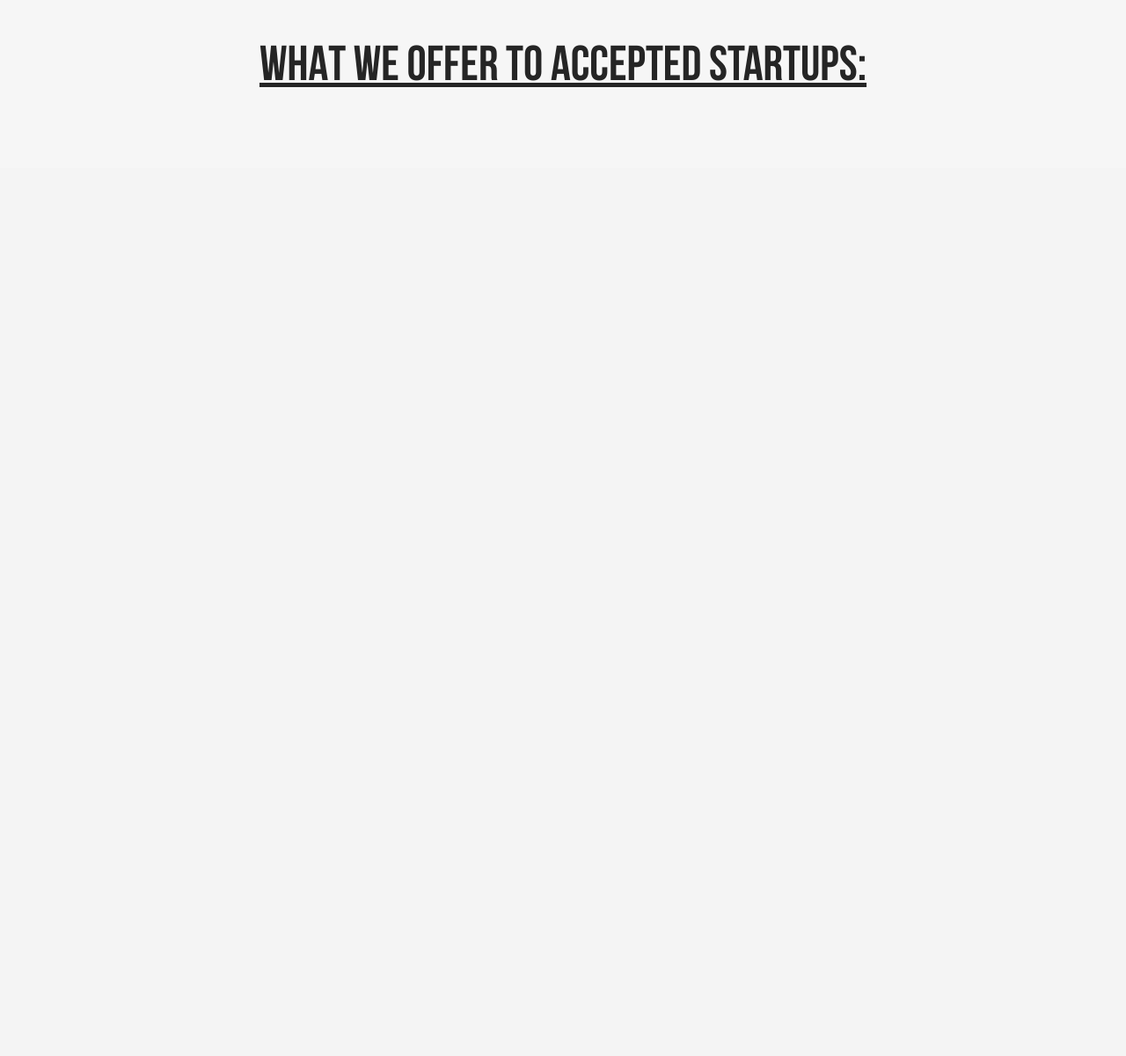
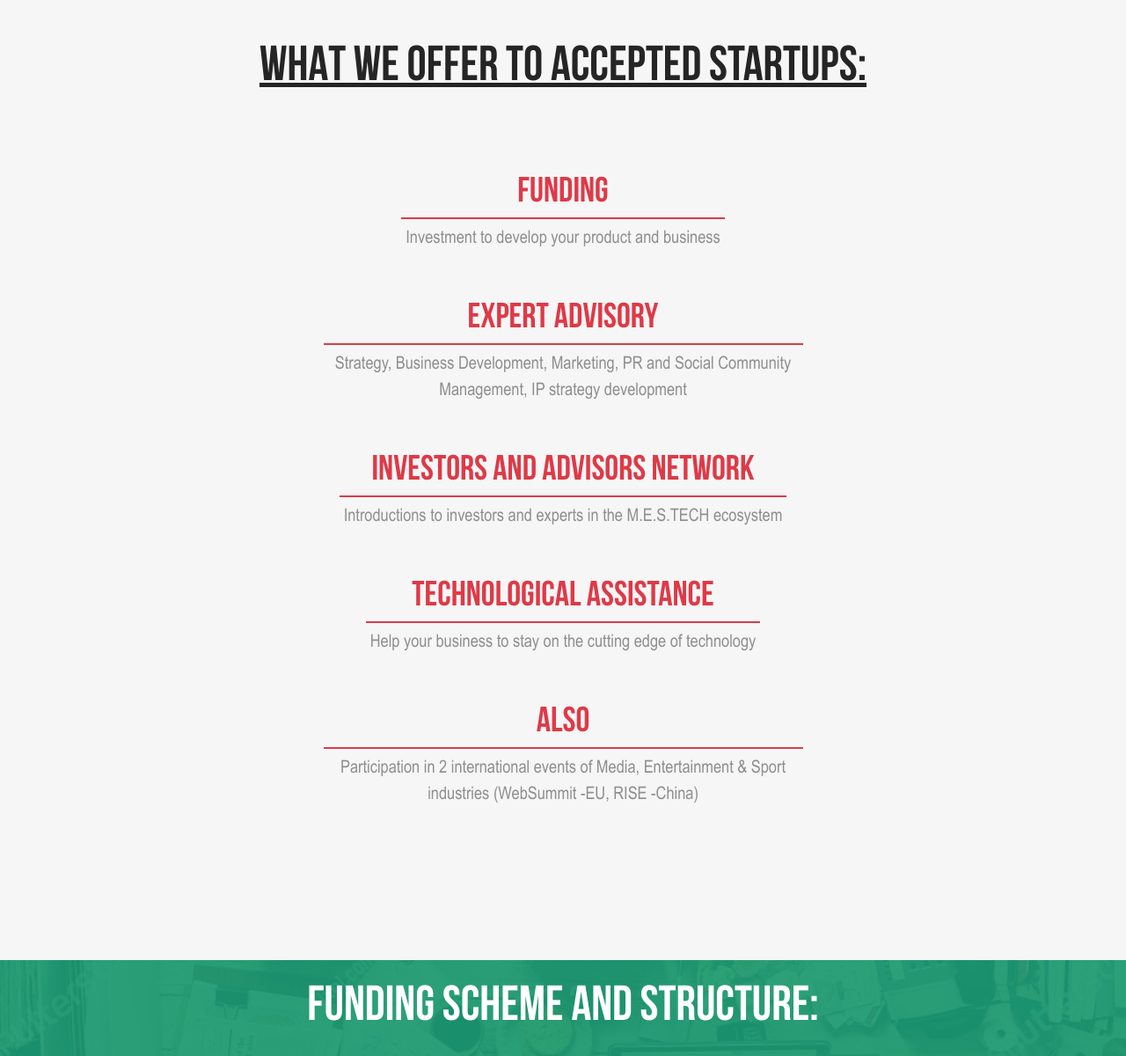
Before and after one commit to snolly4462gv/pulsar, a PHP site: page / in a window 1280 px wide. Shown: the part 3542-4742 px from the top of the page at 88% size. Before the commit the page ends 3641 px from the top, so only its background shows below. Run offline with PHP 8.4, Linux system fonts and the light colour scheme; style sheets or scripts are compiled from the project's sources.

Commit message:
oduone-bog-leha-ne-bog

```diff
--- a/css/styleL.css
+++ b/css/styleL.css
@@ -64,7 +64,6 @@
       padding-top: 140px;
       padding-bottom: 20px;
       font-family: BebasNeueBold;
-      -webkit-text-decoration-line: underline;
       text-decoration-line: underline; }
   .section-11-review .max-w-630 {
     max-width: 630px;
@@ -77,11 +76,7 @@
   .section-11-review .max-w-960 .one-review-item {
     padding-bottom: 30px; }
   .section-11-review .max-w-960 .flex-one {
-    display: -webkit-box;
-    display: -ms-flexbox;
     display: flex;
-    -webkit-box-pack: justify;
-        -ms-flex-pack: justify;
     justify-content: space-between; }
     .section-11-review .max-w-960 .flex-one span {
       font-family: ARIALN;
@@ -93,11 +88,7 @@
       position: relative;
       left: -13px; }
   .section-11-review .max-w-960 .flex-two {
-    display: -webkit-box;
-    display: -ms-flexbox;
     display: flex;
-    -webkit-box-pack: justify;
-        -ms-flex-pack: justify;
     justify-content: space-between; }
     .section-11-review .max-w-960 .flex-two .lolal {
       width: 100%;
@@ -114,16 +105,9 @@
       height: 60px;
       border: solid 3px #ff455d;
       border-radius: 50%;
-      display: -webkit-box;
-      display: -ms-flexbox;
       display: flex;
-      -webkit-box-pack: center;
-          -ms-flex-pack: center;
       justify-content: center;
-      -webkit-box-align: center;
-          -ms-flex-align: center;
       align-items: center;
-      -ms-flex-negative: 0;
       flex-shrink: 0; }
       .section-11-review .max-w-960 .flex-two .circle p {
         font-size: 28px;
@@ -132,16 +116,12 @@
         letter-spacing: 0.2px; }
 
 .all-reviews .flex-three {
-  display: -webkit-box;
-  display: -ms-flexbox;
   display: flex; }
   .all-reviews .flex-three .side {
     width: 170px; }
     .all-reviews .flex-three .side.side-left {
-      -ms-flex-negative: 0;
       flex-shrink: 0; }
     .all-reviews .flex-three .side.side-right {
-      -ms-flex-negative: 0;
       flex-shrink: 0; }
     .all-reviews .flex-three .side.side-mid {
       width: 100%; }
@@ -162,14 +142,61 @@
 
 .section-12-review {
   width: 100%;
-  background-color: #f6f6f6; }
+  background-color: #f6f6f6;
+  padding-bottom: 175px; }
   .section-12-review h3 {
     text-align: center;
     font-size: 56px;
     padding-top: 190px;
     padding-bottom: 75px;
     font-family: BebasNeueBold;
-    -webkit-text-decoration-line: underline;
     text-decoration-line: underline; }
+  .section-12-review .flexfour .block-one h4 {
+    color: #de3a48;
+    text-align: center;
+    font-family: BebasNeueBold;
+    font-size: 40px; }
+  .section-12-review .flexfour .block-one .second-text {
+    display: flex;
+    justify-content: center; }
+    .section-12-review .flexfour .block-one .second-text p {
+      font-size: 20px;
+      font-family: ARIALN;
+      color: #8e8e8e;
+      max-width: 545px;
+      border-top: 2px solid #de3a48;
+      text-align: center;
+      padding: 5px 5px 0px 5px;
+      padding-bottom: 50px; }
+  .section-12-review .flexfour .block-one:last-child .second-text p {
+    padding-bottom: 0px; }
+
+.section-13-getting {
+  width: 100%;
+  background-image: url(../img/my1.png);
+  background-size: cover;
+  background-position: top -400px center;
+  position: relative; }
+  .section-13-getting:before {
+    content: "";
+    position: absolute;
+    display: block;
+    top: 0;
+    left: 0;
+    width: 100%;
+    height: 100%;
+    z-index: 2;
+    background: #1d9a72;
+    opacity: 0.93; }
+  .section-13-getting .max-w-960 {
+    position: relative;
+    z-index: 5; }
+  .section-13-getting h3 {
+    color: #fff;
+    font-size: 56px;
+    font-family: BebasNeueBold;
+    padding-top: 30px;
+    padding: 15px 0px 15px 0px;
+    text-align: center; }
 
 /*# sourceMappingURL=styleL.css.map */
--- a/css/styleL.scss
+++ b/css/styleL.scss
@@ -183,6 +183,8 @@
 .section-12-review{
     width: 100%;
     background-color: #f6f6f6;
+    padding-bottom: 175px;
+
     h3 {
         text-align: center;
         font-size: 56px;
@@ -191,4 +193,67 @@
         font-family: BebasNeueBold;
         text-decoration-line: underline;
     }
+    .flexfour{
+        .block-one{
+           h4{
+            color: #de3a48;
+            text-align: center;
+            font-family: BebasNeueBold;
+            font-size: 40px;
+            }
+            .second-text{
+                display: flex;
+                justify-content: center;
+                p{
+                    font-size: 20px;
+                    font-family: ARIALN;
+                    color: #8e8e8e;
+                    max-width: 545px;
+                    border-top: 2px solid #de3a48;
+                    text-align: center;
+                    padding: 5px 5px 0px 5px;
+                    padding-bottom: 50px;
+                }
+            }
+        &:last-child{
+            .second-text{
+                p{
+                    padding-bottom: 0px;
+                    }
+            }}
+        }
+
+
+    }
 }
+.section-13-getting {
+    width: 100%;
+    background-image: url(../img/my1.png);
+    background-size: cover;
+    background-position: top -400px center;
+    position: relative;
+    &:before {
+        content: "";
+        position: absolute;
+        display: block;
+        top: 0;
+        left: 0;
+        width: 100%;
+        height: 100%;
+        z-index: 2;
+        background: #1d9a72;
+        opacity: 0.93;
+    }
+    .max-w-960 {
+        position: relative;
+        z-index: 5;
+    }
+    h3 {
+        color: #fff;
+        font-size: 56px;
+        font-family: BebasNeueBold;
+        padding-top: 30px;
+        padding: 15px 0px 15px 0px;
+        text-align: center;
+    }
+}
--- a/index.html
+++ b/index.html
@@ -297,12 +297,57 @@
                 <div class="col-md-12">
                     <div class="max-w-960">
                         <h3>WHAT WE OFFER TO ACCEPTED STARTUPS:</h3>
+                        <div class="flexfour">
+                            <div class="block-one">
+                                <h4>Funding</h4>
+                                <div class="second-text">
+                                    <p>Investment to develop your product and business</p>
+                                </div>
+                            </div>
+
+                            <div class="block-one">
+                                <h4>Expert advisory</h4>
+                                <div class="second-text">
+                                    <p>Strategy, Business Development, Marketing, PR and Social Community Management, IP strategy development</p>
+                                </div>
+                            </div>
+                            <div class="block-one">
+                                <h4>Investors and Advisors Network</h4>
+                                <div class="second-text">
+                                    <p>Introductions to investors and experts in the M.E.S.TECH ecosystem</p>
+                                </div>
+                            </div>
+                            <div class="block-one">
+                                <h4>Technological assistance</h4>
+                                <div class="second-text">
+                                    <p>Help your business to stay on the cutting edge of technology</p>
+                                </div>
+                            </div>
+                            <div class="block-one">
+                                <h4>Also</h4>
+                                <div class="second-text">
+                                    <p>Participation in 2 international events of Media, Entertainment & Sport industries (WebSummit -EU, RISE -China)</p>
+                                </div>
+                            </div>
+                        </div>
                     </div>
                 </div>
             </div>
         </div>
     </section>
-
+    <section class="section-13-getting">
+    	<div class="container">
+    		<div class="row">
+    			<div class="col-md-12">
+    				<div class="max-w-960">
+	    				<h3>
+	    					FUNDING SCHEME AND STRUCTURE:
+	    				</h3>
+    				</div>
+    			</div>
+    		</div>
+    	</div>
+    </section>
 
 
 
```
Also changed, not shown: 1 other file. Lines whose indentation alone changed are shown as unchanged.
